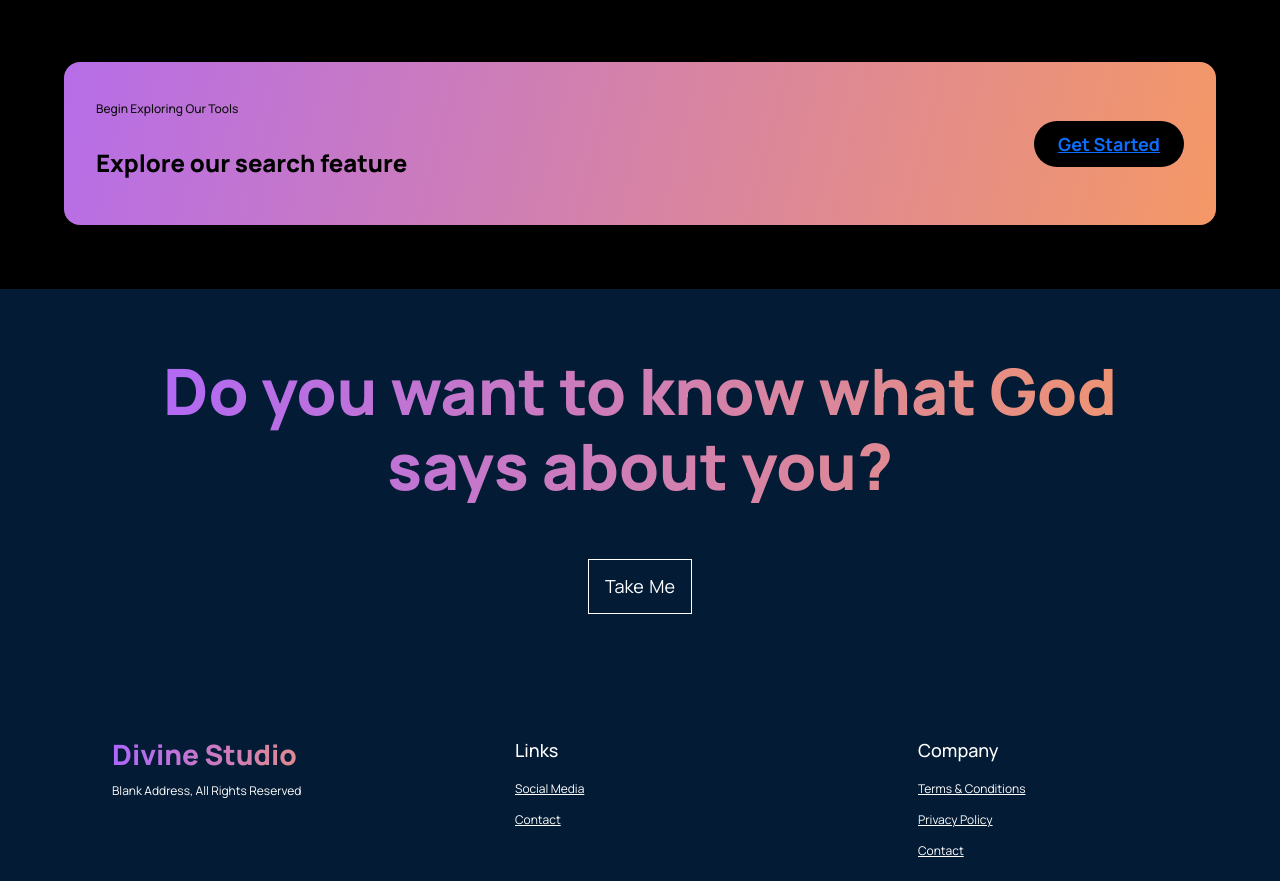
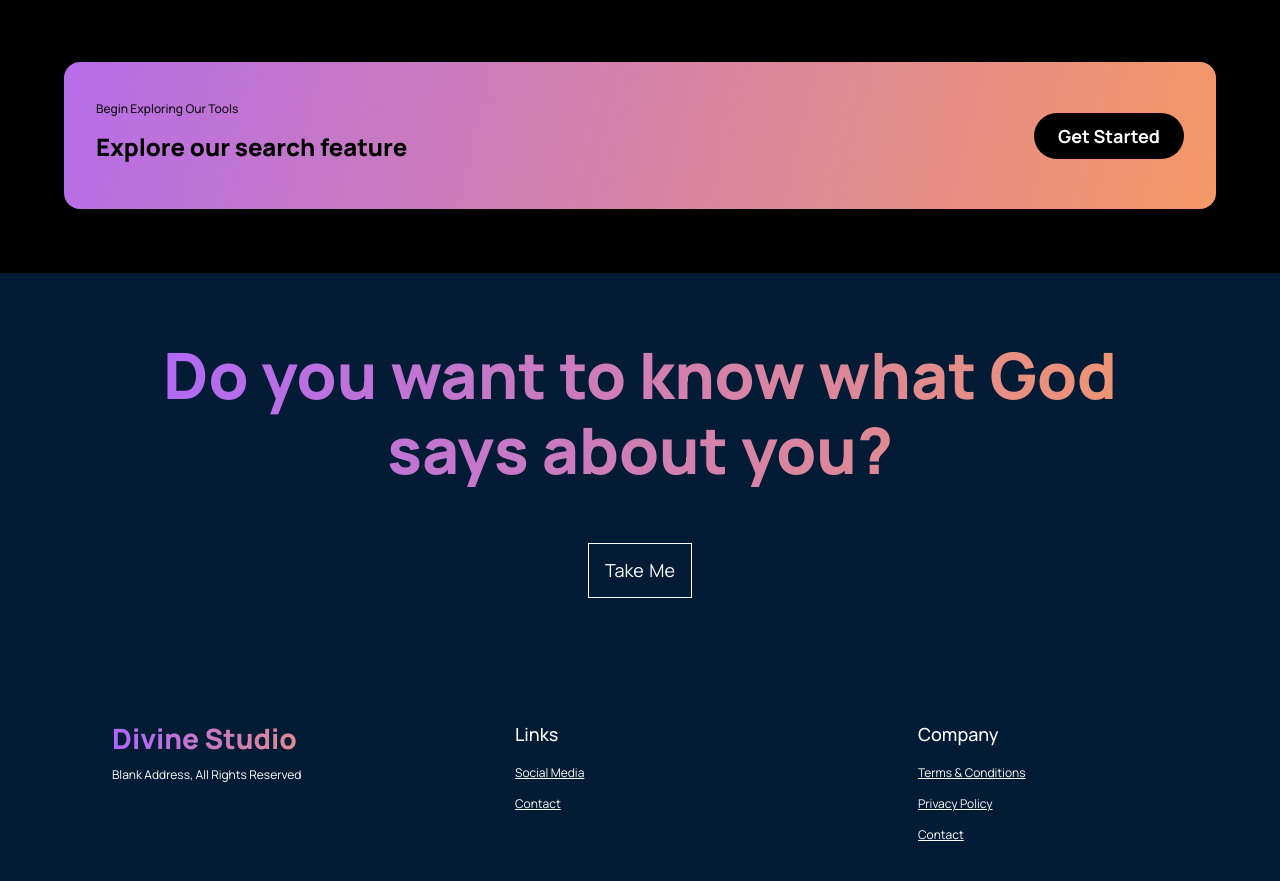
Before and after one commit to jth9819/scripture-react, a React (Create React App) app: page / in a window 1280 px wide. Shown: the part 2200-3081 px from the top of the page. Built offline with nearby package versions, Linux system fonts and the light colour scheme.

Commit message:
Fiix get started button in cta

```diff
--- a/src/components/cta/CTA.jsx
+++ b/src/components/cta/CTA.jsx
@@ -5,11 +5,11 @@ const Cta = () => {
   return (
     <div className="cta" id="search">
       <div className="cta-content">
-        <p>Begin Exploring Our Tools</p>
+        <p id="explore-tools-id">Begin Exploring Our Tools</p>
         <h3>Explore our search feature</h3>
       </div>
       <div className="cta-btn">
-        <button type="button"><a href="/search">Get Started</a></button>
+        <button type="button"><a id="get-started-link" href="/search">Get Started</a></button>
       </div>
     </div>
   )
--- a/src/components/cta/cta.css
+++ b/src/components/cta/cta.css
@@ -16,6 +16,10 @@
   font-size: 12px;
   line-height: 30px;
   color: #0e0e0e;
+}
+
+#explore-tools-id {
+  margin-bottom: 0;
 }
 
 .cta-content h3 {
@@ -48,6 +52,11 @@
   min-width: 150px;
 }
 
+#get-started-link {
+  color: #fff;
+  text-decoration: none;
+}
+
 @media screen and (max-width: 650px) {
   .cta {
     flex-direction: column;
```
